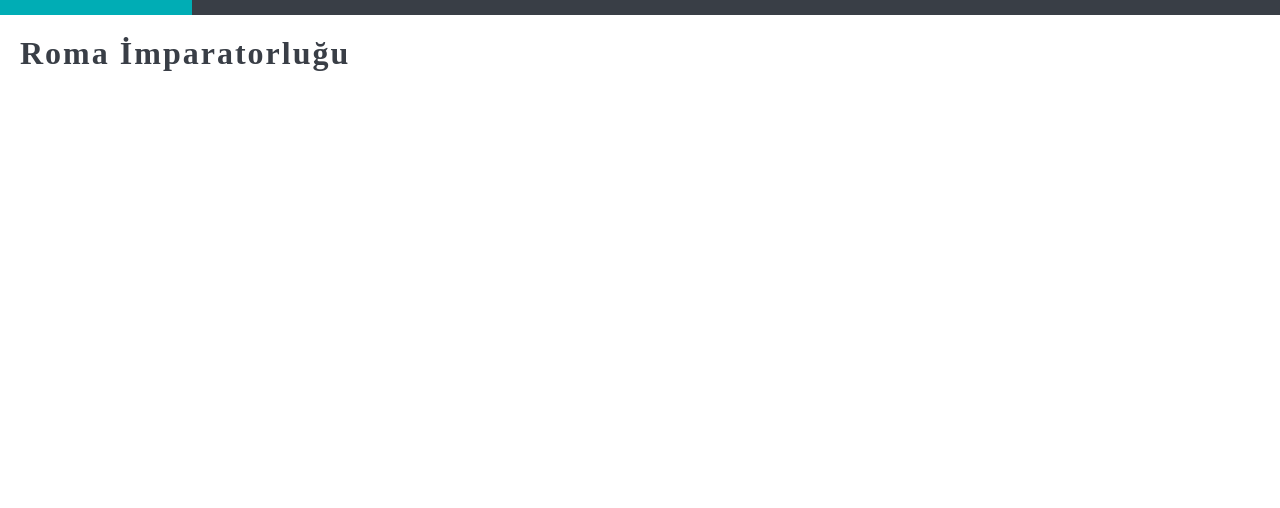
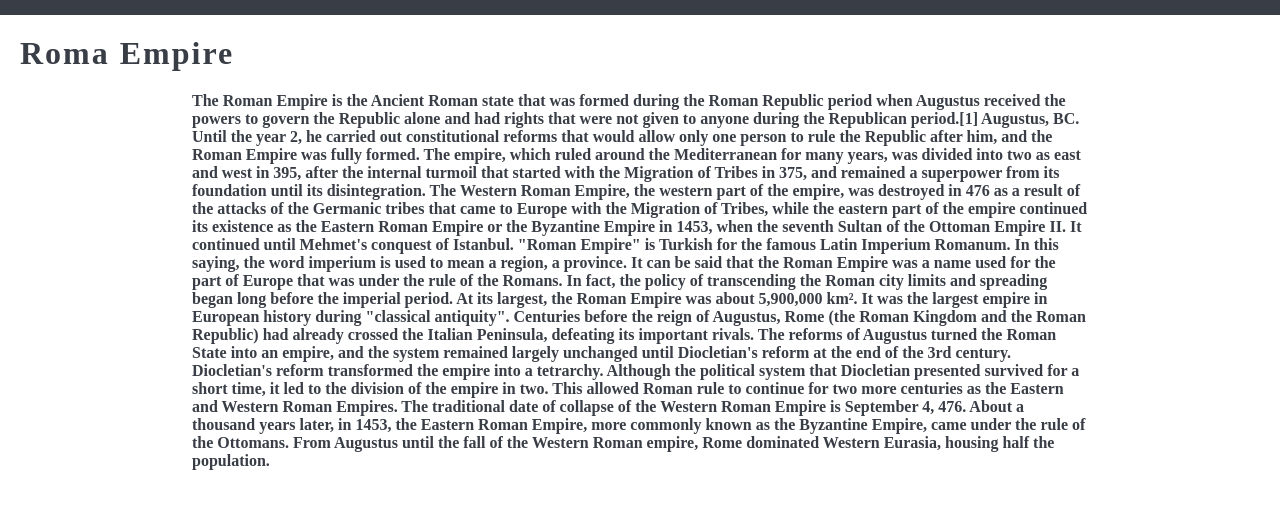
Before and after one commit to Soner-Ozciftci/React-Scroll-Bar-Indicator-App, a React (Create React App) app: page / in a window 1280 px wide. Shown: the top 508 px of the page. Built offline with nearby package versions, Linux system fonts and the light colour scheme.

Commit message:
Roma history <p>

```diff
--- a/src/App.js
+++ b/src/App.js
@@ -3,31 +3,71 @@ import "./ScrollIndicator.css";
 import "./App.css";
 
 function App() {
+  const [scrollTop, setScrollTop] = useState(0);
 
-const [scrollTop,setScrollTop] = useState(0);
+  const onScroll = () => {
+    const winScroll = document.documentElement.scrollTop;
+    let height =
+      document.documentElement.scrollHeight -
+      document.documentElement.clientHeight;
 
-const onScroll = ()=>{
-  const winScroll = document.documentElement.scrollTop;
-  let height = document.documentElement.scrollHeight - document.documentElement.clientHeight;
+    const scrolled = (winScroll / height) * 100;
 
-const scrolled = (winScroll / height) *100;
+    setScrollTop(scrolled);
+  };
 
-
-setScrollTop(scrolled);
-
-}
-
-useEffect(()=>{
-  window.addEventListener("scroll",onscroll);
-})
-
+  useEffect(() => {
+    window.addEventListener("scroll", onscroll);
+  });
 
   return (
     <div className="App">
       <div className="progressMainWrapper">
-        <div className="progressMainStyle"></div>
+        <div
+          className="progressMainStyle"
+          style={{ width: `${scrollTop}%` }}
+        ></div>
       </div>
-      <h1>Roma İmparatorluğu</h1>
+      <h1>Roma Empire</h1>
+      <p>
+        The Roman Empire is the Ancient Roman state that was formed during the
+        Roman Republic period when Augustus received the powers to govern the
+        Republic alone and had rights that were not given to anyone during the
+        Republican period.[1] Augustus, BC. Until the year 2, he carried out
+        constitutional reforms that would allow only one person to rule the
+        Republic after him, and the Roman Empire was fully formed. The empire,
+        which ruled around the Mediterranean for many years, was divided into
+        two as east and west in 395, after the internal turmoil that started
+        with the Migration of Tribes in 375, and remained a superpower from its
+        foundation until its disintegration. The Western Roman Empire, the
+        western part of the empire, was destroyed in 476 as a result of the
+        attacks of the Germanic tribes that came to Europe with the Migration of
+        Tribes, while the eastern part of the empire continued its existence as
+        the Eastern Roman Empire or the Byzantine Empire in 1453, when the
+        seventh Sultan of the Ottoman Empire II. It continued until Mehmet's
+        conquest of Istanbul. "Roman Empire" is Turkish for the famous Latin
+        Imperium Romanum. In this saying, the word imperium is used to mean a
+        region, a province. It can be said that the Roman Empire was a name used
+        for the part of Europe that was under the rule of the Romans. In fact,
+        the policy of transcending the Roman city limits and spreading began
+        long before the imperial period. At its largest, the Roman Empire was
+        about 5,900,000 km². It was the largest empire in European history
+        during "classical antiquity". Centuries before the reign of Augustus,
+        Rome (the Roman Kingdom and the Roman Republic) had already crossed the
+        Italian Peninsula, defeating its important rivals. The reforms of
+        Augustus turned the Roman State into an empire, and the system remained
+        largely unchanged until Diocletian's reform at the end of the 3rd
+        century. Diocletian's reform transformed the empire into a tetrarchy.
+        Although the political system that Diocletian presented survived for a
+        short time, it led to the division of the empire in two. This allowed
+        Roman rule to continue for two more centuries as the Eastern and Western
+        Roman Empires. The traditional date of collapse of the Western Roman
+        Empire is September 4, 476. About a thousand years later, in 1453, the
+        Eastern Roman Empire, more commonly known as the Byzantine Empire, came
+        under the rule of the Ottomans. From Augustus until the fall of the
+        Western Roman empire, Rome dominated Western Eurasia, housing half the
+        population.
+      </p>
     </div>
   );
 }
```
